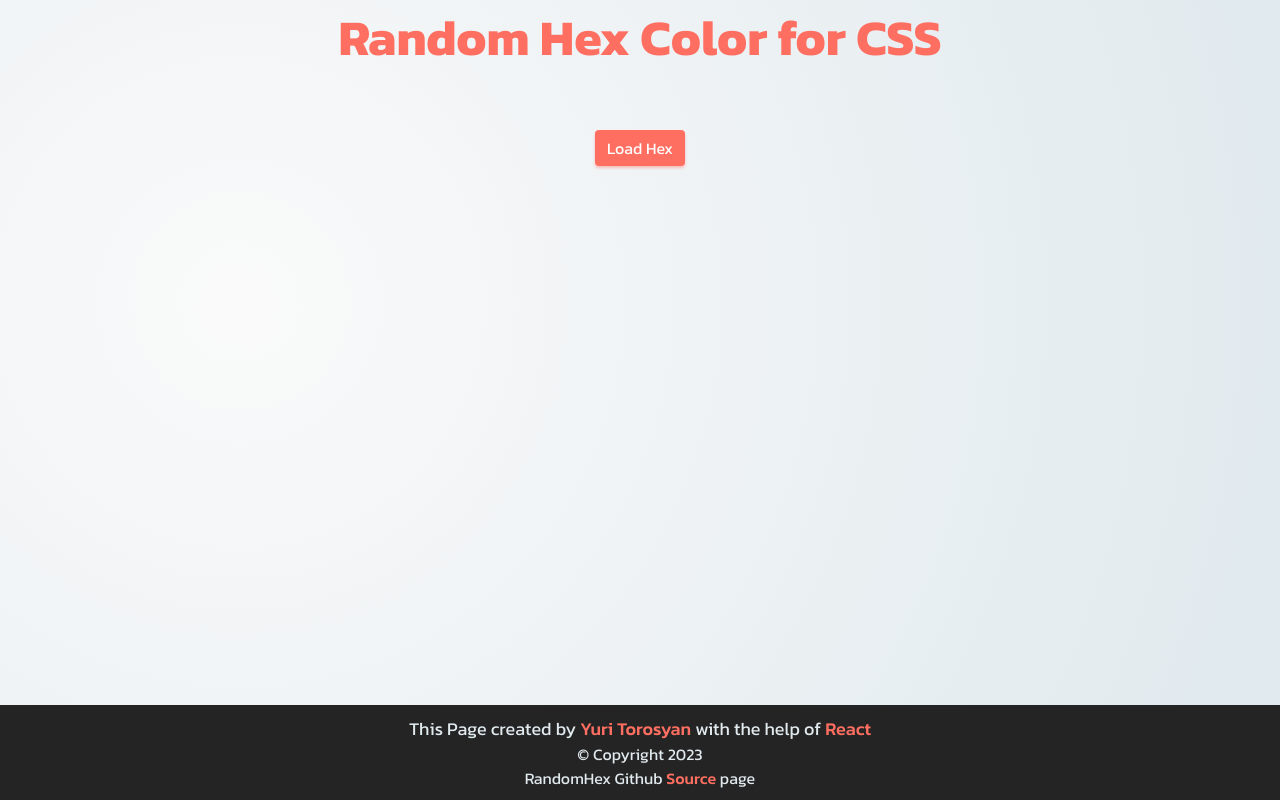
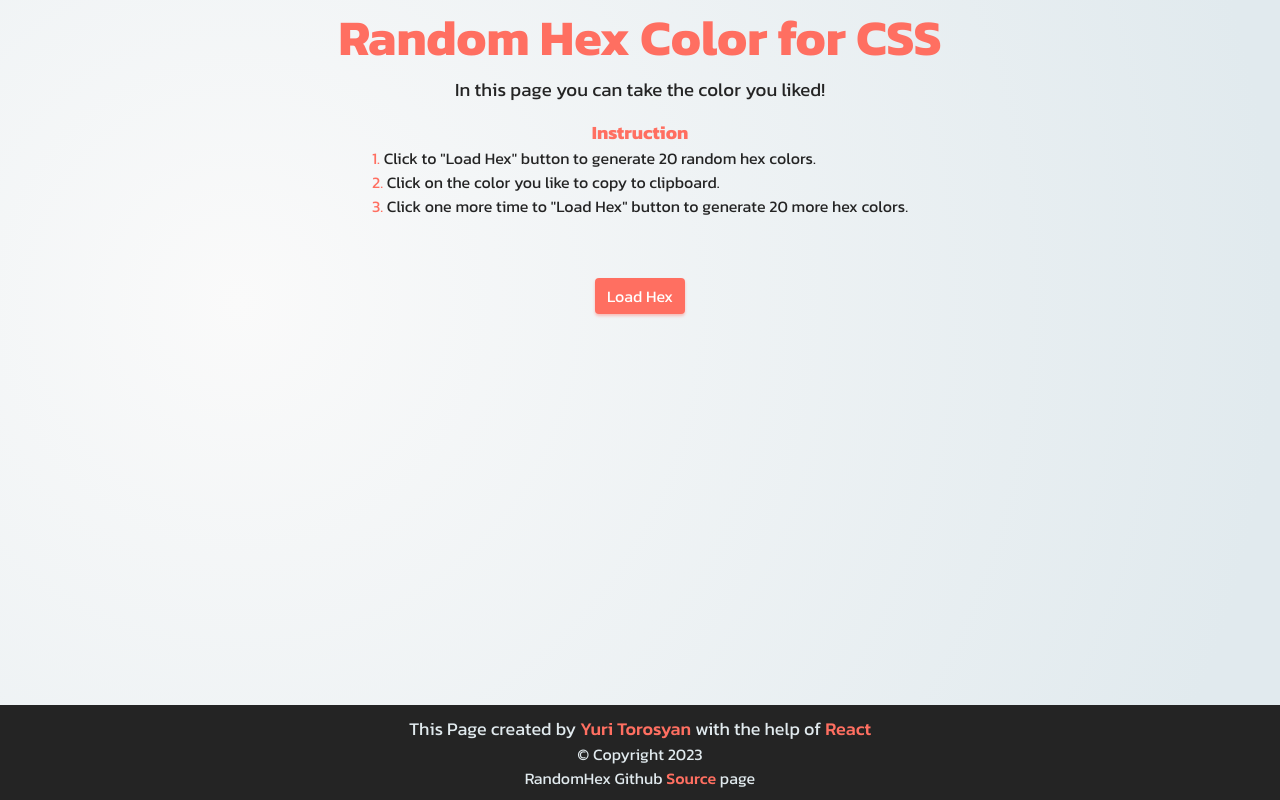
Before and after one commit to YurTorosyan/RandomHex, a React (Create React App) app: page / in a window 1280 px wide. Built offline with nearby package versions, Linux system fonts and the light colour scheme.

Commit message:
Instruction added to page

```diff
--- a/src/App.css
+++ b/src/App.css
@@ -1,5 +1,6 @@
 .button {
     text-align: center;
+    padding: 20px 0px;
 }
 .btn {
     font-family: 'Kanit', sans-serif;
--- a/src/Header.css
+++ b/src/Header.css
@@ -5,5 +5,22 @@
 }
 .header__title {
 font-size: 50px;
-margin: 0px 0px 15px 0px;
 }
+.header__info {
+    color: rgb(36, 36, 36);
+    font-weight: 400;
+    margin: 0px 0px 15px 0px;
+}
+.header__instruction{
+    display: flex;
+    flex-direction: column;
+    align-items: center;
+}
+.header__instruction-text {
+    display: block;
+    text-align: left;
+    color: rgb(36, 36, 36);
+}
+.header__instruction-text > span {
+    color: #FF6F61;
+}
--- a/src/Header.js
+++ b/src/Header.js
@@ -6,6 +6,16 @@ export default function Header() {
         <header className="header">
             <div className="container">
                 <h1 className='header__title'>Random Hex Color for CSS</h1>
+                <h3 className='header__info'>In this page you can take the color you liked!</h3>
+                <div className="header__instruction">
+                    <h3 className='header__instruction-title'>Instruction</h3>
+                    <p className='header__instruction-text'>
+                        <span>1.</span> Click to "Load Hex" button to generate 20 random hex colors. <br />
+                        <span>2.</span> Click on the color you like to copy to clipboard. <br />
+                        <span>3.</span> Click one more time to "Load Hex" button to generate 20 more hex colors.
+                    </p>
+                </div>
+
             </div>
         </header>
     );
```
